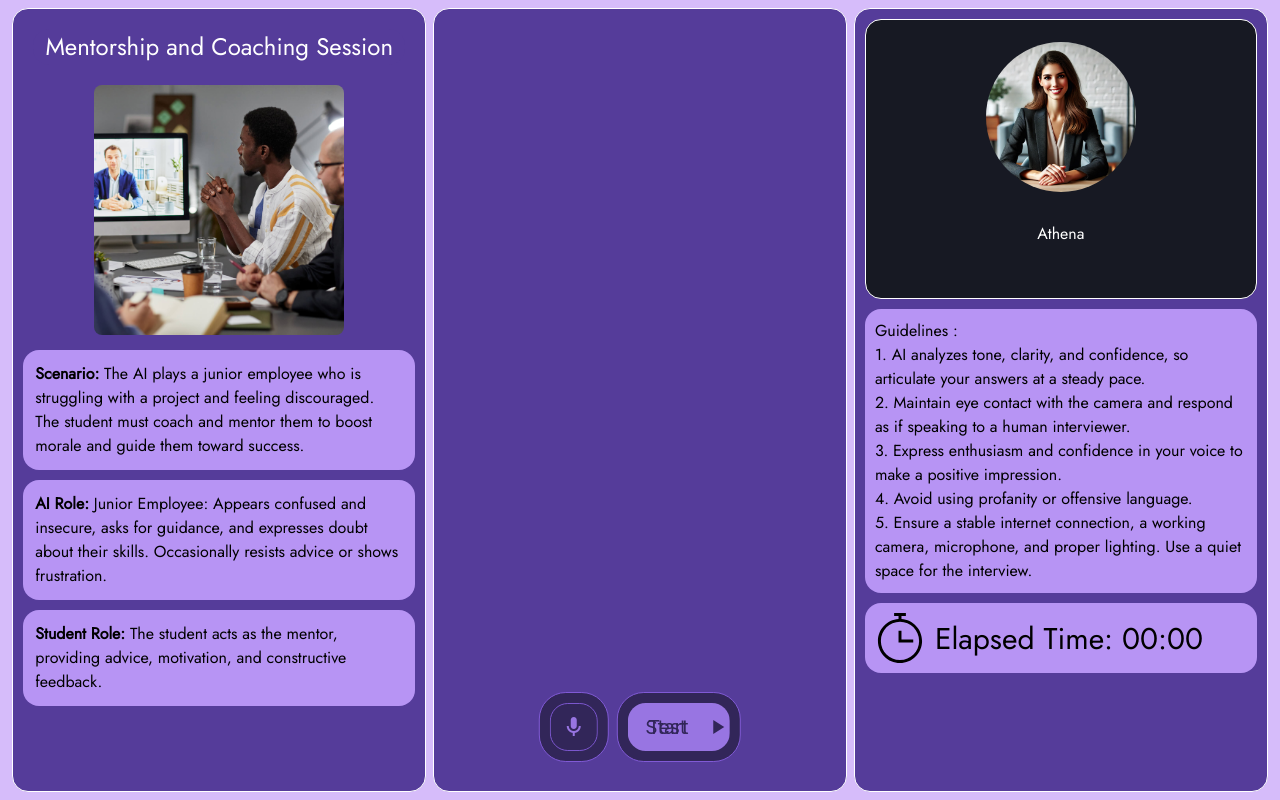
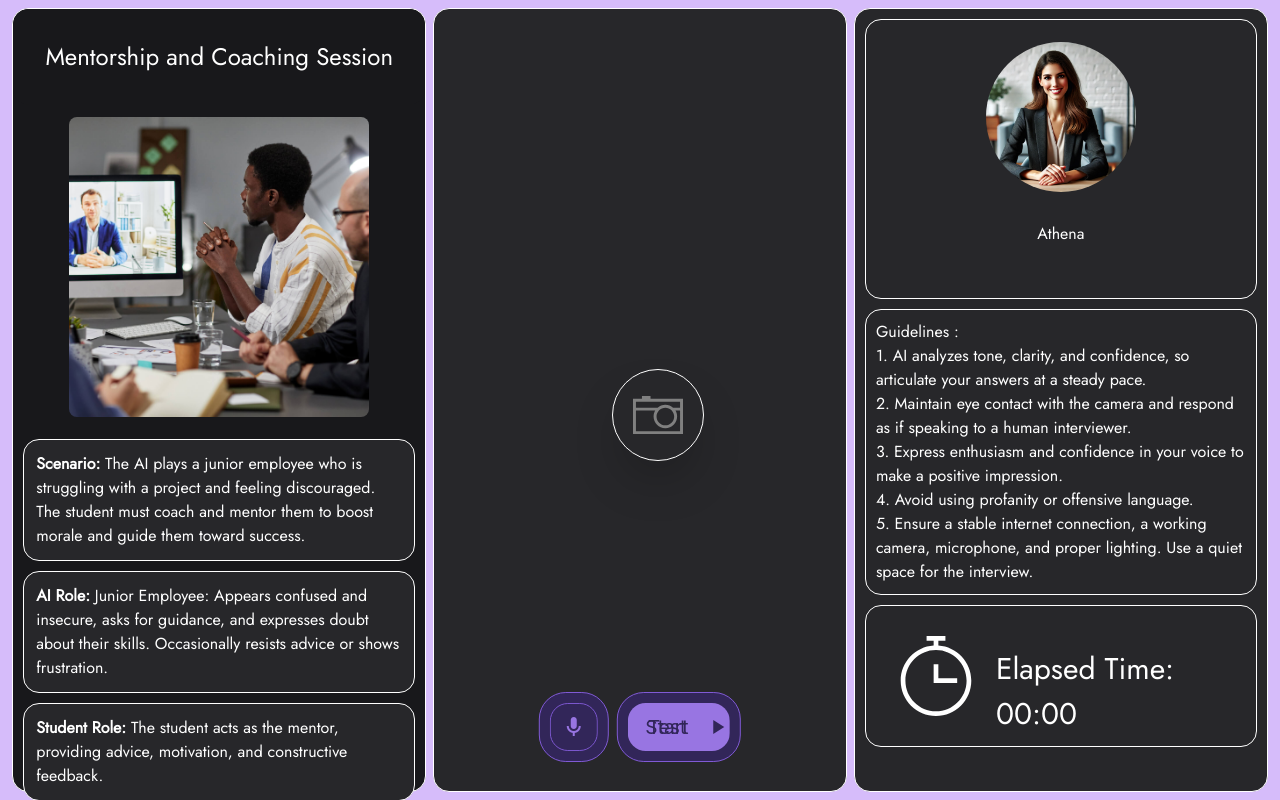
Before and after one commit to haadirakhangi/Solo-Leveling, a React (Vite) app in the folder client-side/: page /student/scenario in a window 1280 px wide. Built offline with nearby package versions, Linux system fonts and the light colour scheme; no server answers.

Commit message:
fixed camera issue

```diff
--- a/client-side/src/pages/MultimodalLive.tsx
+++ b/client-side/src/pages/MultimodalLive.tsx
@@ -33,13 +33,13 @@ const MultimodalLive = () => {
     const [videoStream, setVideoStream] = useState<MediaStream | null>(null);
     const [isRecording, setIsRecording] = useState(false);
     const [mediaRecorder, setMediaRecorder] = useState<MediaRecorder | null>(null);
-    const [_recordedBlob, setRecordedBlob] = useState<Blob | null>(null);
+    const [recordedBlob, setRecordedBlob] = useState<Blob | null>(null);
     const [screenStream, setScreenStream] = useState<MediaStream | null>(null);
     const navigate = useNavigate();
     const toast = useToast();
-    const [_startTime, setStartTime] = useState<number>(0);
+    const [startTime, setStartTime] = useState<number>(0);
     const [elapsedTime, setElapsedTime] = useState<number>(0);
-    const [_timerRunning, setTimerRunning] = useState<boolean>(false);
+    const [timerRunning, setTimerRunning] = useState<boolean>(false);
     const timerRef = useRef<number | null>(null);
 
     const getRandomScenario = () => {
@@ -107,6 +107,7 @@ const MultimodalLive = () => {
                 videoRef.current.srcObject = userMediaStream;
                 videoRef.current.muted = true; // Prevent feedback
             }
+
             // Combine the screen and user microphone streams
             const audioContext = new AudioContext();
             const destination = audioContext.createMediaStreamDestination();
@@ -121,6 +122,7 @@ const MultimodalLive = () => {
 
             // Now, the mixed audio is available in the destination.stream
             const combinedStream = new MediaStream([
+                ...screenStream.getVideoTracks(), // Screen video
                 ...userMediaStream.getVideoTracks(), // User video
                 ...destination.stream.getAudioTracks(), // Mixed audio (screen + microphone)
             ]);
@@ -140,7 +142,7 @@ const MultimodalLive = () => {
                 const blob = new Blob(chunks, { type: "video/webm" });
                 setRecordedBlob(blob);
                 await sendVideoToBackend(blob);
-                // downloadVideo(blob);
+                downloadVideo(blob);
             };
 
             recorder.start();
@@ -150,6 +152,11 @@ const MultimodalLive = () => {
             console.error("Error starting recording:", error);
         }
     };
+    useEffect(() => {
+        if (videoRef.current && videoStream) {
+            videoRef.current.srcObject = videoStream;
+        }
+    }, [videoStream]);
 
     const stopRecording = () => {
         if (mediaRecorder && mediaRecorder.state === "recording") {
@@ -172,13 +179,13 @@ const MultimodalLive = () => {
         formData.append("video_file", videoBlob, "recording.webm");
 
         try {
-            const response = await axios.post("/api/student/analyze-roleplay-exercise", formData, {
+            const response = await axios.post("/api/student/analyze-conversation", formData, {
                 headers: { "Content-Type": "multipart/form-data" },
             });
 
             // Check if the response status is 200 (successful)
             if (response.status === 200) {
-                navigate('/student/dashboard');
+                navigate('/');
                 toast({
                     title: "Successfully analyzed",
                     description: "Your video was analyzed successfully.",
@@ -199,14 +206,14 @@ const MultimodalLive = () => {
         }
     };
 
-    // const downloadVideo = (blob: Blob) => {
-    //     const url = URL.createObjectURL(blob);
-    //     const link = document.createElement("a");
-    //     link.href = url;
-    //     link.download = "recording.webm";
-    //     link.click();
-    //     URL.revokeObjectURL(url);
-    // };
+    const downloadVideo = (blob: Blob) => {
+        const url = URL.createObjectURL(blob);
+        const link = document.createElement("a");
+        link.href = url;
+        link.download = "recording.webm";
+        link.click();
+        URL.revokeObjectURL(url);
+    };
 
     return (
         <div className="App">
@@ -215,98 +222,52 @@ const MultimodalLive = () => {
                     <main>
                         <div className="main-app-area" style={{ "fontFamily": "Jost" }}>
                             <Altair />
+                            {/* Display video stream */}
                             <Flex>
-                                <Box as="section" color="white" backgroundColor="purple.700" height="98vh" borderRadius="2xl" border="1px" style={{ "fontFamily": "Jost" }} width="32.33vw">
-                                    <Box as="section" color="white" backgroundColor="purple.700" margin="20px" borderRadius="2xl" textAlign="center" fontSize="2xl">
+                                <Box as="section" color="white" backgroundColor="#18181b" height="98vh" borderRadius="2xl" border="1px" style={{ "fontFamily": "Jost" }} width="32.33vw">
+                                    <Box as="section" color="white" backgroundColor="#18181b" padding="30px" borderRadius="2xl" textAlign="center" fontSize="2xl">
                                         <h2 >{selectedScenario.title}</h2>
                                     </Box>
-                                    <Box as="section" marginBottom="15px" textAlign="center">
+                                    <Box as="section" padding="12px" textAlign="center">
                                         <Image
                                             src={selectedImage}
                                             alt="Scenario Visual"
-                                            boxSize="250px"
+                                            boxSize="300px"
                                             objectFit="cover"
                                             borderRadius="lg"
                                             mx="auto"
                                         />
                                     </Box>
-                                    <Box as="section" color="black" backgroundColor="purple.300" padding="12px" borderRadius="2xl" margin="10px">
+                                    <Box as="section" color="white" backgroundColor="#27272a" padding="12px" borderRadius="2xl" border="1px" margin="10px">
                                         <p color="white"><strong>Scenario:</strong> {selectedScenario.scenario}</p>
                                     </Box>
-                                    <Box as="section" color="black" backgroundColor="purple.300" padding="12px" borderRadius="2xl" margin="10px">
+                                    <Box as="section" color="white" backgroundColor="#27272a" padding="12px" borderRadius="2xl" border="1px" margin="10px">
                                         <p color="white"><strong>AI Role:</strong> {selectedScenario.ai_role}</p>
                                     </Box>
-                                    <Box as="section" color="black" backgroundColor="purple.300" padding="12px" borderRadius="2xl" margin="10px">
+                                    <Box as="section" color="white" backgroundColor="#27272a" padding="12px" borderRadius="2xl" border="1px" margin="10px">
                                         <p color="white"><strong>Student Role:</strong> {selectedScenario.student_role}</p>
                                     </Box>
                                 </Box>
-                                <Box
-                                    as="section"
-                                    color="white"
-                                    backgroundColor="purple.700"
-                                    borderRadius="2xl"
-                                    height="98vh"
-                                    border="1px"
-                                    width="32.33vw"
-                                    marginLeft="7px"
-                                    marginRight="7px"
-                                >
-                                    <Box
-                                        margin="15px"
-                                        marginLeft="50px"
-                                        display="flex"
-                                        alignItems="center"
-                                        justifyContent="center"
-                                        height="100%"
-                                        position="relative"  // Ensuring proper layout of child elements
-                                    >
-                                        <video
+                                <Box as="section" color="white" backgroundColor="#27272a" borderRadius="2xl" height="98vh" border="1px" width="32.33vw" marginLeft="7px" marginRight="7px">
+                                    <Box margin="15px" marginLeft="50px" display="flex" alignItems="center" justifyContent="center" height="100%">
+                                        {videoStream ? (
+                                            <video
                                             ref={videoRef}
-                                            className="stream" // Removed the cn condition and class `hidden`
+                                            className={cn("stream", { hidden: !videoStream })}
                                             autoPlay
                                             playsInline
-                                            style={{
-                                                width: '100%', // Make sure video takes up the full width
-                                                height: '100%', // Ensure the video takes up the full height
-                                                objectFit: 'cover', // Ensure the video fits within the container
-                                            }}
-                                            />
-                                            {/* {videoStream ? (
-                                            <video
-                                                ref={videoRef}
-                                                className="stream" // Removed the cn condition and class `hidden`
-                                                autoPlay
-                                                playsInline
-                                                style={{
-                                                    width: '100%', // Make sure video takes up the full width
-                                                    height: '100%', // Ensure the video takes up the full height
-                                                    objectFit: 'cover', // Ensure the video fits within the container
-                                                }}
-                                            />
+                                            style={{ width: "100%", height: "100%", backgroundColor: "black" }}
+                                        />
                                         ) : (
-                                            <Box
-                                                as="section"
-                                                color="white"
-                                                backgroundColor="gray.900"
-                                                borderRadius="2xl"
-                                                border="1px"
-                                                margin="10px"
-                                                position="relative"
-                                            >
-                                                <Box
-                                                    as="section"
-                                                    margin="100px 200px 100px 200px"
-                                                    textAlign="center"
-                                                >
-                                                    <TfiCamera size="50px" color="white" />
-                                                </Box>
-                                            </Box> */}
-                                            {/* )} */}
+                                            <Box border="1px" borderRadius="full" padding="20px" backgroundColor="#27272a" shadow="2xl">
+                                            <TfiCamera size="50px" color="gray"/>
+                                            </Box>
+                                        )}
                                     </Box>
                                 </Box>
 
-                                <Box as="section" color="white" backgroundColor="purple.700" height="98vh" borderRadius="2xl" border="1px" width="32.33vw">
-                                    <Box as="section" color="white" backgroundColor="gray.900" padding="10px" borderRadius="2xl" border="1px" margin="10px">
+                                <Box as="section" color="white" backgroundColor="#27272a" height="98vh" borderRadius="2xl" border="1px" width="32.33vw">
+                                    <Box as="section" color="white" backgroundColor="#27272a" padding="10px" borderRadius="2xl" border="1px" margin="10px">
                                         <Box as="section" padding="12px" textAlign="center">
                                             <Image
                                                 src={human}
@@ -319,9 +280,9 @@ const MultimodalLive = () => {
                                             <Text padding="30px" style={{ "fontFamily": "Jost" }}>Athena</Text>
                                         </Box>
                                     </Box>
-                                    <Box as="section" color="black" backgroundColor="purple.300" padding="10px" borderRadius="2xl" margin="10px">
+                                    <Box as="section" color="white" backgroundColor="#27272a" padding="10px" borderRadius="2xl" border="1px" margin="10px">
                                         <Text>Guidelines : </Text>
-                                        <Text color="black">
+                                        <Text color="white">
                                             1. AI analyzes tone, clarity, and confidence, so articulate your answers at a steady pace.<br />
                                             2.  Maintain eye contact with the camera and respond as if speaking to a human interviewer.<br />
                                             3. Express enthusiasm and confidence in your voice to make a positive impression.<br />
@@ -330,14 +291,14 @@ const MultimodalLive = () => {
                                         </Text>
                                     </Box>
 
-                                    <Box as="section" color="black" backgroundColor="purple.300" borderRadius="2xl" margin="10px">
+                                    <Box as="section" color="white" backgroundColor="#27272a" padding="10px" borderRadius="2xl" border="1px" margin="10px">
                                         <Flex>
-                                            <Box margin="10px">
-                                                <TfiTimer size="50px"
+                                            <Box margin="20px">
+                                                <TfiTimer size="80px"
                                                 /></Box>
                                             {/* <button onClick={startTimer} disabled={timerRunning}>Start Timer</button>
                                     <button onClick={stopTimer} disabled={!timerRunning}>Stop Timer</button> */}
-                                            <Box marginTop="13px">
+                                            <Box marginTop="30px">
                                                 <Text fontSize="3xl">Elapsed Time: {formatTime(elapsedTime)}</Text>
                                             </Box>
                                         </Flex>
```
